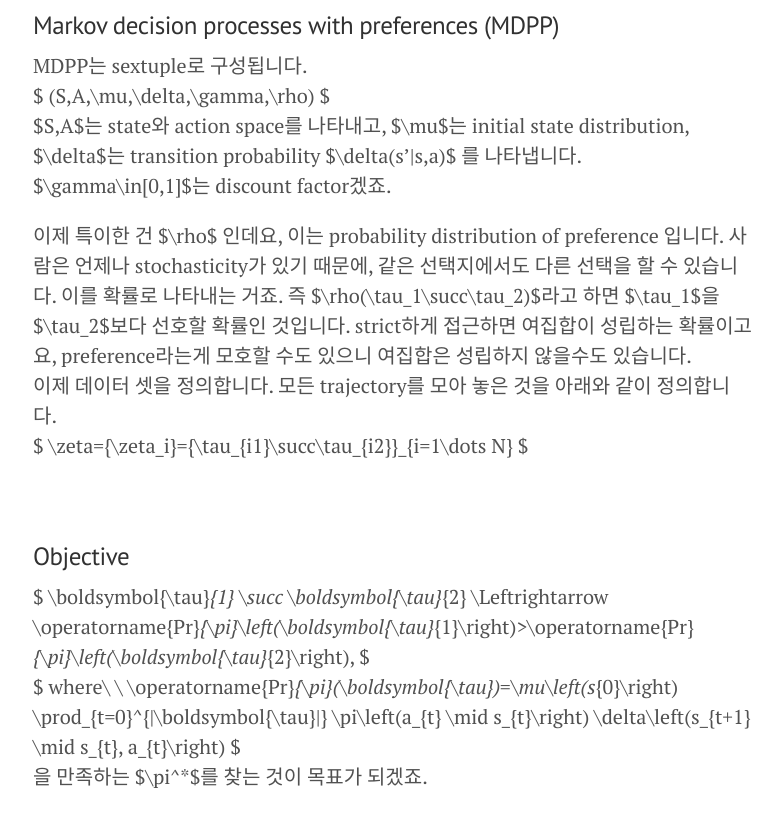
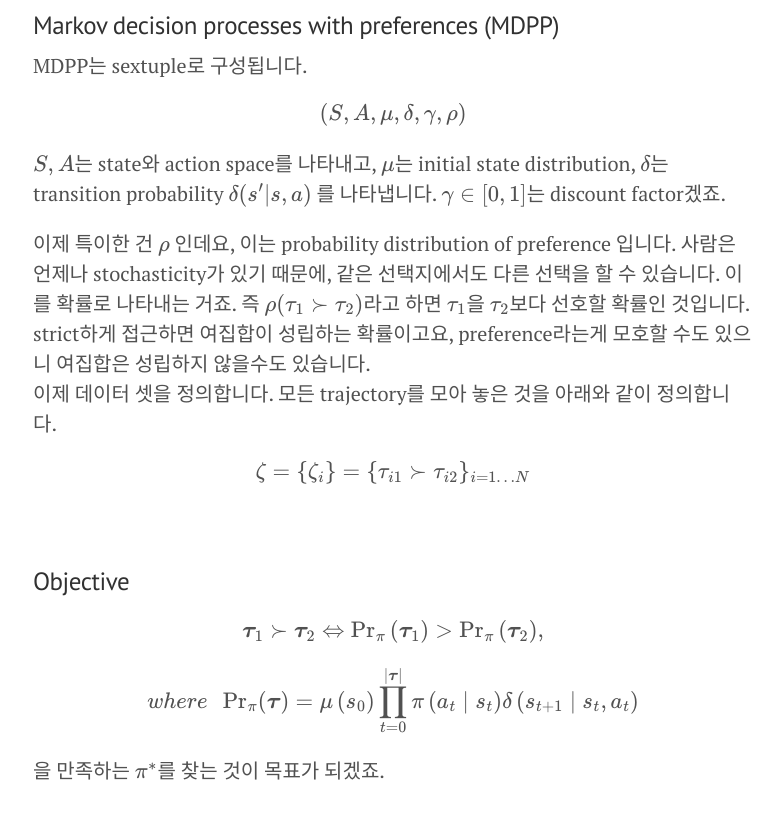
Before and after one commit to jackyoung96/jackyoung96.github.io, a Jekyll site: the page built from _posts/2022-01-01-PbRL_review.md, in a window 1280 px wide and 1400 px high, scrolled down 2091 px. Shown: the part 528-1355 px from the top of the window, without its empty margins (247-1029 px from the left). Built offline with Jekyll 4.4.1, drawn with Linux system fonts in a browser that asks for light colours; formulas are drawn with MathJax 3.

Commit message:
PbRL review paper 작성 중

```diff
--- a/_includes/head.html
+++ b/_includes/head.html
@@ -35,8 +35,5 @@
     ga('create', '{{ site.google_analytics_id }}', 'auto');
     ga('send', 'pageview');
   </script>
-  <script type="text/javascript" async
-  src="https://cdn.mathjax.org/mathjax/latest/MathJax.js?config=TeX-MML-AM_CHTML">
-</script>
   {% endif %}
 </head>
--- a/_layouts/default.html
+++ b/_layouts/default.html
@@ -27,5 +27,6 @@
     <label for="sidebar-checkbox" class="sidebar-toggle"></label>
 
     <script src='{{ site.baseurl }}/public/js/script.js'></script>
+    <script src="https://cdn.mathjax.org/mathjax/latest/MathJax.js?config=TeX-AMS-MML_HTMLorMML" type="text/javascript"></script>
   </body>
 </html>
--- a/_posts/2022-01-01-PbRL_review.md
+++ b/_posts/2022-01-01-PbRL_review.md
@@ -45,27 +45,27 @@
 ### Markov decision processes with preferences (MDPP)
 
 MDPP는 sextuple로 구성됩니다.
-$
-(S,A,\mu,\delta,\gamma,\rho)
-$
-$S,A$는 state와 action space를 나타내고, $\mu$는 initial state distribution, $\delta$는 transition probability $\delta(s'|s,a)$ 를 나타냅니다. $\gamma\in[0,1]$는 discount factor겠죠.
+<center>
+$$(S,A,\mu,\delta,\gamma,\rho)$$
+</center>
+$$S,A$$는 state와 action space를 나타내고, $$\mu$$는 initial state distribution, $$\delta$$는 transition probability $$\delta(s'|s,a)$$ 를 나타냅니다. $$\gamma\in[0,1]$$는 discount factor겠죠.
 <br />
 
-이제 특이한 건 $\rho$ 인데요, 이는 probability distribution of preference 입니다. 사람은 언제나 stochasticity가 있기 때문에, 같은 선택지에서도 다른 선택을 할 수 있습니다. 이를 확률로 나타내는 거죠.
-즉 $\rho(\tau_1\succ\tau_2)$라고 하면 $\tau_1$을 $\tau_2$보다 선호할 확률인 것입니다. strict하게 접근하면 여집합이 성립하는 확률이고요, preference라는게 모호할 수도 있으니 여집합은 성립하지 않을수도 있습니다.
+이제 특이한 건 $$\rho$$ 인데요, 이는 probability distribution of preference 입니다. 사람은 언제나 stochasticity가 있기 때문에, 같은 선택지에서도 다른 선택을 할 수 있습니다. 이를 확률로 나타내는 거죠.
+즉 $$\rho(\tau_1\succ\tau_2)$$라고 하면 $$\tau_1$$을 $$\tau_2$$보다 선호할 확률인 것입니다. strict하게 접근하면 여집합이 성립하는 확률이고요, preference라는게 모호할 수도 있으니 여집합은 성립하지 않을수도 있습니다.
 이제 데이터 셋을 정의합니다. 모든 trajectory를 모아 놓은 것을 아래와 같이 정의합니다.
-$
-\zeta=\{\zeta_i\}=\{\tau_{i1}\succ\tau_{i2}\}_{i=1\dots N}
-$
+<center>
+$$\zeta=\{\zeta_i\}=\{\tau_{i1}\succ\tau_{i2}\}_{i=1\dots N}$$
+</center>
 
 <br />
 
 ### Objective
 
-$
-\boldsymbol{\tau}_{1} \succ \boldsymbol{\tau}_{2} \Leftrightarrow \operatorname{Pr}_{\pi}\left(\boldsymbol{\tau}_{1}\right)>\operatorname{Pr}_{\pi}\left(\boldsymbol{\tau}_{2}\right),
-$
-$
-where\ \ \operatorname{Pr}_{\pi}(\boldsymbol{\tau})=\mu\left(s_{0}\right) \prod_{t=0}^{|\boldsymbol{\tau}|} \pi\left(a_{t} \mid s_{t}\right) \delta\left(s_{t+1} \mid s_{t}, a_{t}\right)
-$
-을 만족하는 $\pi^*$를 찾는 것이 목표가 되겠죠.
+<center>
+$$\boldsymbol{\tau}_{1} \succ \boldsymbol{\tau}_{2} \Leftrightarrow \operatorname{Pr}_{\pi}\left(\boldsymbol{\tau}_{1}\right)>\operatorname{Pr}_{\pi}\left(\boldsymbol{\tau}_{2}\right),$$
+</center>
+<center>
+$$where\ \ \operatorname{Pr}_{\pi}(\boldsymbol{\tau})=\mu\left(s_{0}\right) \prod_{t=0}^{|\boldsymbol{\tau}|} \pi\left(a_{t} \mid s_{t}\right) \delta\left(s_{t+1} \mid s_{t}, a_{t}\right)$$
+</center>
+을 만족하는 $$\pi^*$$를 찾는 것이 목표가 되겠죠.
```
